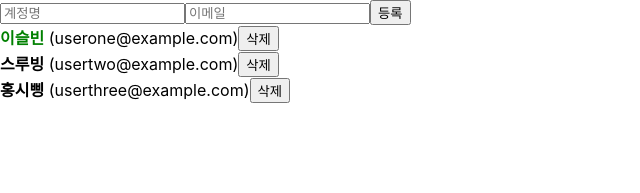
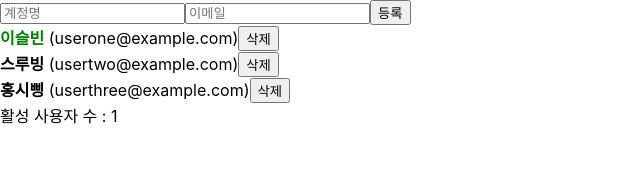
Before and after one commit to seulblin/react_study, a React (Create React App) app: page / in a window 1280 px wide. Shown: the top 193 px of the page, without its empty margins (0-640 px from the left). Built offline with nearby package versions, Linux system fonts and the light colour scheme.

Commit message:
useMemo 성능최적화

```diff
--- a/src/App.js
+++ b/src/App.js
@@ -1,6 +1,11 @@
-import React, {useRef, useState} from 'react';
+import React, {useRef, useState, useMemo} from 'react';
 import UserList from './UserList';
 import CreateUser from './CreateUser';
+
+function countActiveUsers(users) {
+  console.log('활성 사용자 수를 세는중..')
+  return users.filter(user => user.active).length;
+}
 
 function App() {
   const [inputs, setInputs] = useState({
@@ -72,6 +77,7 @@
     ));
   };
 
+  const count = useMemo(() => countActiveUsers(users), [users]);
 
   return (
     <>
@@ -82,6 +88,8 @@
       onCreate={onCreate}
      />
     <UserList users={users} onRemove={onRemove} onToggle={onToggle} />
+    <div>활성 사용자 수 : {count}</div>
+
     </>
   );
 }
```
Also changed, not shown: 1 other file (tests, documents, lock files or other folders).
